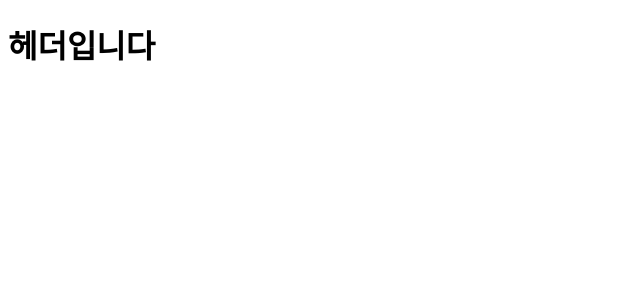
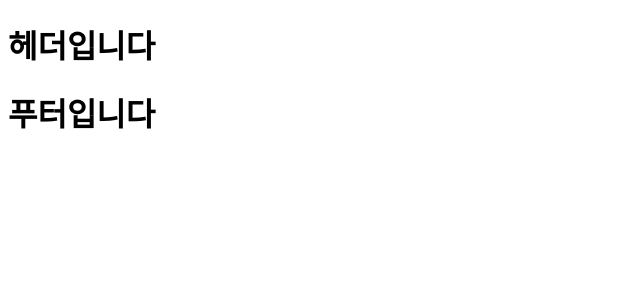
Before and after one commit to Jeonbyeong-o/react-study, a React (Create React App) app: page / in a window 1280 px wide. Shown: the top 300 px of the page, without its empty margins (0-640 px from the left). Built offline with nearby package versions, Linux system fonts and the light colour scheme.

Commit message:
푸터입니다

```diff
--- a/src/App.js
+++ b/src/App.js
@@ -1,8 +1,10 @@
+import Footer from "./component/footer";
 import Header from "./component/header";
 function App() {
   return (
     <>
       <Header />
+      <Footer />
     </>
   );
 }
--- /dev/null
+++ b/src/component/footer.jsx
@@ -0,0 +1,9 @@
+export default function Footer() {
+  return (
+    <>
+      <div>
+        <h1>푸터입니다 </h1>
+      </div>
+    </>
+  );
+}
```
